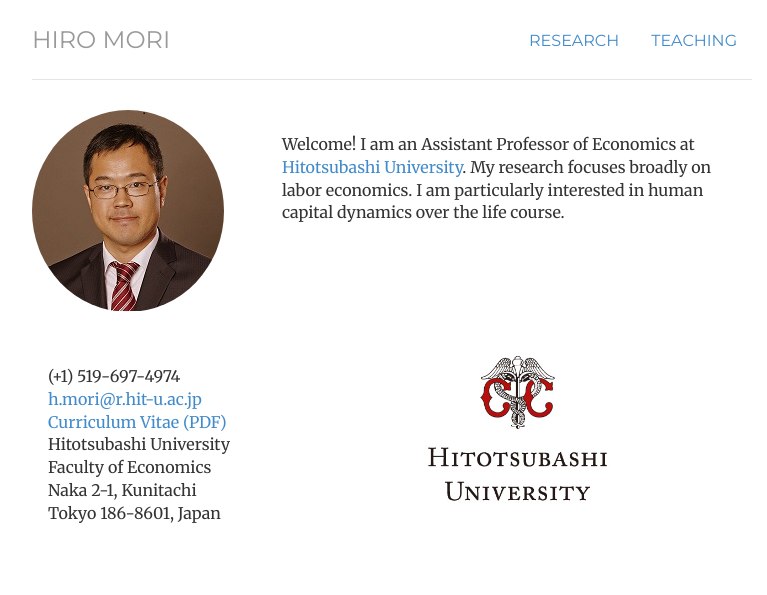
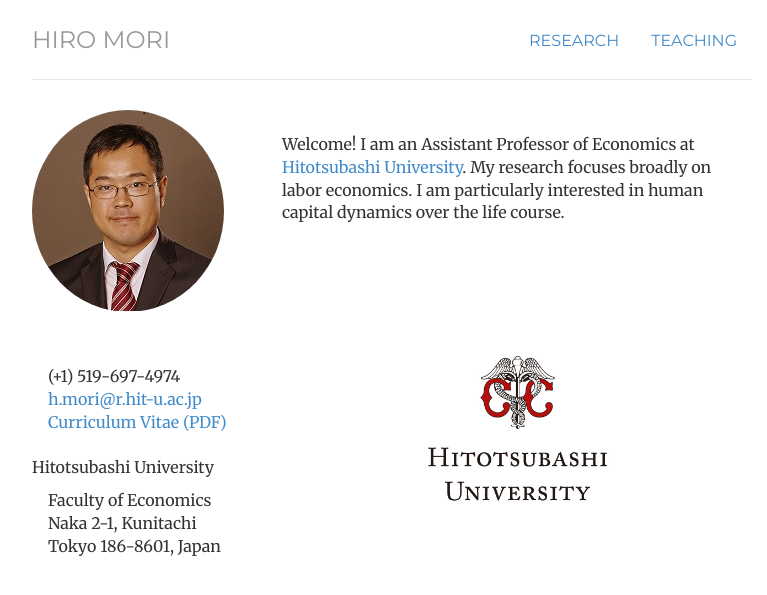
Before and after one commit to morihiroaki/morihiroaki.github.io, a Jekyll site: the page built from index.html, in a window 1280 px wide. Shown: the top 595 px of the page, without its empty margins (248-1015 px from the left). Built offline with Jekyll 4.4.1, drawn with Linux system fonts in a browser that asks for light colours.

Commit message:
Update index.html

```diff
--- a/index.html
+++ b/index.html
@@ -29,7 +29,7 @@
                     <div class="contact-item">
                       <div class="icon pull-left text-left"><span class="fa fa-map-marker fa-fw text-danger"></span></div>
                       <div class="description pull-left">
-                      <span style="margin-right: 1em;"></span> Hitotsubashi University<br>
+                      <span style="margin-right: 1em;"></span> <p>Hitotsubashi University</p>
                       <span style="margin-right: 1em;"></span> Faculty of Economics<br>
                       <span style="margin-right: 1em;"></span> Naka 2-1, Kunitachi<br>
                       <span style="margin-right: 1em;"></span> Tokyo 186-8601, Japan
```
